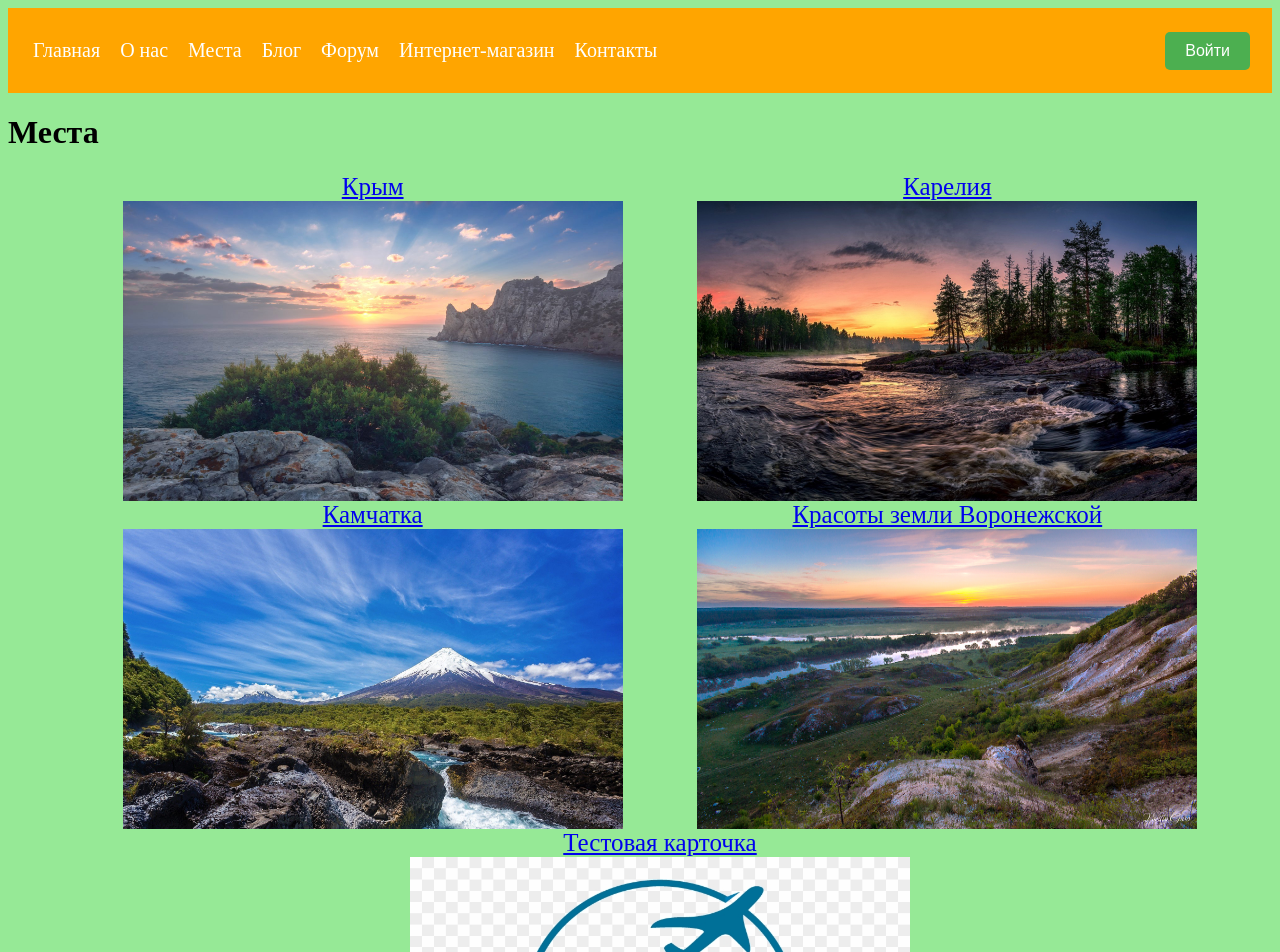
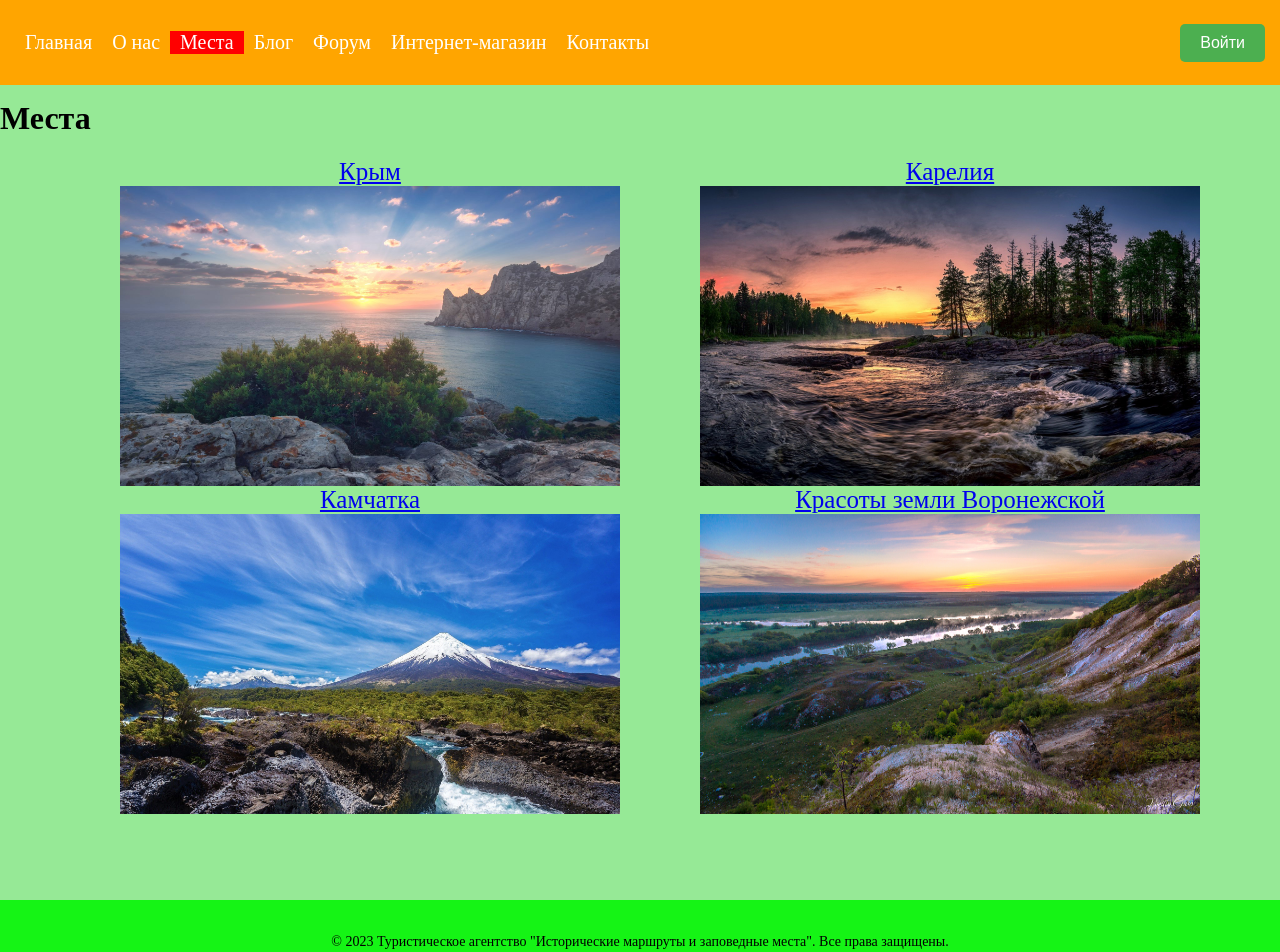
Before and after one commit to AlexIgn88/graduate-work, a Next.js app: page /places in a window 1280 px wide. Shown: the top 952 px of the page. Built offline with nearby package versions, Linux system fonts and the light colour scheme; no server answers.

Commit message:
CSS fixes

```diff
--- a/components/Footer.js
+++ b/components/Footer.js
@@ -1,6 +1,9 @@
 export default function Footer() {
-    return <footer>
-        <hr />
-        Copyright ©{new Date().getFullYear()} All rights reserved
-    </footer>
-}
+    return (
+        <footer>
+            <p>
+                © {new Date().getFullYear()} Туристическое агентство "Исторические маршруты и заповедные места". Все права защищены.
+            </p>
+        </footer>
+    );
+};
--- a/components/Layout.js
+++ b/components/Layout.js
@@ -1,10 +1,24 @@
 import Header from '../components/Header.js';
 import Footer from '../components/Footer.js';
 
+// временно - для того, чтобы футер на страничке /myaccount был в самом низу
+import { useRouter } from 'next/router';
+
 export default function Layout({ children }) {
+
+// временно - для того, чтобы футер на страничке /myaccount был в самом низу
+    const router = useRouter();
+
+    console.log('router.pathname=', router.pathname);
+
     return <>
         <Header />
-        <main>{children}</main>
+        <main className={router.pathname === '/myaccount' // className временно - для того, чтобы футер на страничке /myaccount был в самом низу
+            ? 'myaccount'
+            : ''}
+        >
+            {children}
+        </main>
         <Footer />
     </>
 };
--- a/components/Login.js
+++ b/components/Login.js
@@ -3,14 +3,12 @@ import { useSession, signIn, signOut } from 'next-auth/react';
 export default function Login() {
     const { data: session } = useSession();
     if (session)
-        return <>
-            <div className='account-info'>
-                {session?.user?.image && <img src={session?.user?.image || ''} width={32} height={32} alt="ava" />}
-                {session?.user?.name}
-            </div>
+        return <div className='login-account-info'>
+            {session?.user?.image && <img src={session?.user?.image || ''} alt="avatar" className='login-avatar' />}
+            <span className='login-username'>{session?.user?.name}</span>
             <button className='login-button' onClick={() => signOut()}>Выйти</button>
-        </>;
-    return <>
+        </div>;
+    return <div className='login-account-info'>
         <button className='login-button' onClick={() => signIn()}>Войти</button>
-    </>;
+    </div>;
 }
--- a/components/Navbar.js
+++ b/components/Navbar.js
@@ -1,5 +1,4 @@
 import pages from '../components/pages';
-// import Login from '../components/Login';
 import Link from 'next/link';
 import { useRouter } from 'next/router';
 import { useSession } from 'next-auth/react';
@@ -9,9 +8,16 @@ export default function Navbar() {
     const { data: session } = useSession();
     return <nav>
         <ul className="navbar">
-            {pages.filter(page => page?.restricted ? page.restricted(session) : true).map(({ name, src }) => <li key={name} className={router.pathname === src ? 'active' : ''}>
-                <Link href={src} className="link">{name}</Link></li>)}
-            {/* <li><Login /></li> */}
+            {pages.filter(page => page?.restricted
+                ? page.restricted(session)
+                : true)
+                .map(({ name, src }) =>
+                    <li key={name} className={router.pathname === src
+                        ? 'active'
+                        : ''}>
+                        <Link href={src} className="link">{name}</Link>
+                    </li>
+                )}
         </ul>
     </nav>;
 }
--- a/pages/places.js
+++ b/pages/places.js
@@ -7,7 +7,7 @@ export default function PlacesPage() {
         { id: '2', name: 'Карелия', path: 'karelia', img: '/img/places/Karelia.jpg' },
         { id: '3', name: 'Камчатка', path: 'kamchatka', img: '/img/places/Kamchatka.jpg' },
         { id: '4', name: 'Красоты земли Воронежской', path: 'voronezh-land', img: '/img/places/Voronezh-land.jpg' },
-        { id: '5', name: 'Тестовая карточка', path: 'test', img: null }
+        // { id: '5', name: 'Тестовая карточка', path: 'test', img: null }
     ];
 
     // console.log(places.length);
--- a/styles/global.css
+++ b/styles/global.css
@@ -1,22 +1,18 @@
+:root,
+body,
+#__next,
+main {
+    height: 100%;
+}
+
+/*временно - для того, чтобы футер на страничке /myaccount был в самом низу*/
+.myaccount {
+    height: 200%;
+}
+
 body {
     background-color: rgb(150, 233, 150);
-}
-
-header {
-    display: flex;
-    flex-direction: row;
-    justify-content: space-between;
-}
-
-nav {
-    flex-grow: 1;
-}
-
-.navbar {
-    list-style-type: none;
-    display: flex;
-    /* background: orange; */
-    padding: 15px;
+    margin: 0px;
 }
 
 header {
@@ -25,19 +21,53 @@ header {
     flex-direction: row;
     justify-content: space-between;
     align-items: center;
+    position: fixed;
+    top: 0px;
+    width: 100%;
 }
 
-.account-info {
-    position: absolute;
-    right: 120px;
+header nav {
+    flex-grow: 1;
+}
+
+.navbar {
+    list-style-type: none;
+    display: flex;
+    padding: 15px;
+}
+
+.navbar .active {
+    background-color: red;
+}
+
+.link {
+    color: white;
+    text-decoration: none;
+    font-size: 20px;
+    margin: 10px;
+}
+
+.login-account-info,
+.login-username {
+    margin: 15px;
+}
+
+.login-account-info {
+    display: flex;
+    flex-direction: row;
+    align-items: center;
+}
+
+.login-avatar {
+    width: 32px;
+    height: 32px;
+    border-radius: 50%;
 }
 
 .login-button {
-    position: absolute;
-    right: 30px;
-    padding: 10px 20px;
     background-color: #4CAF50;
     color: white;
+    padding: 10px 20px;
     border: none;
     border-radius: 5px;
     font-size: 16px;
@@ -48,12 +78,14 @@ header {
     background-color: #45a049;
 }
 
-.link {
-    text-decoration: none;
-    color: white;
-    font-size: 20px;
-    margin: 10px;
+.login-button:active {
+    background-color: #307b34;
 }
+
+main {
+    margin-top: 100px;
+}
+
 
 .main {
     background-image: url("/img/HomePage/background.jpg");
@@ -81,3 +113,16 @@ header {
     height: 300px;
     width: 500px;
 }
+
+footer {
+    /* background-color: #f2f2f2; */
+    background-color: rgb(21, 244, 21);
+    padding: 20px;
+    text-align: center;
+}
+
+footer p {
+    font-size: 14px;
+    /* color: #888; */
+    color: #010101;
+}
```
